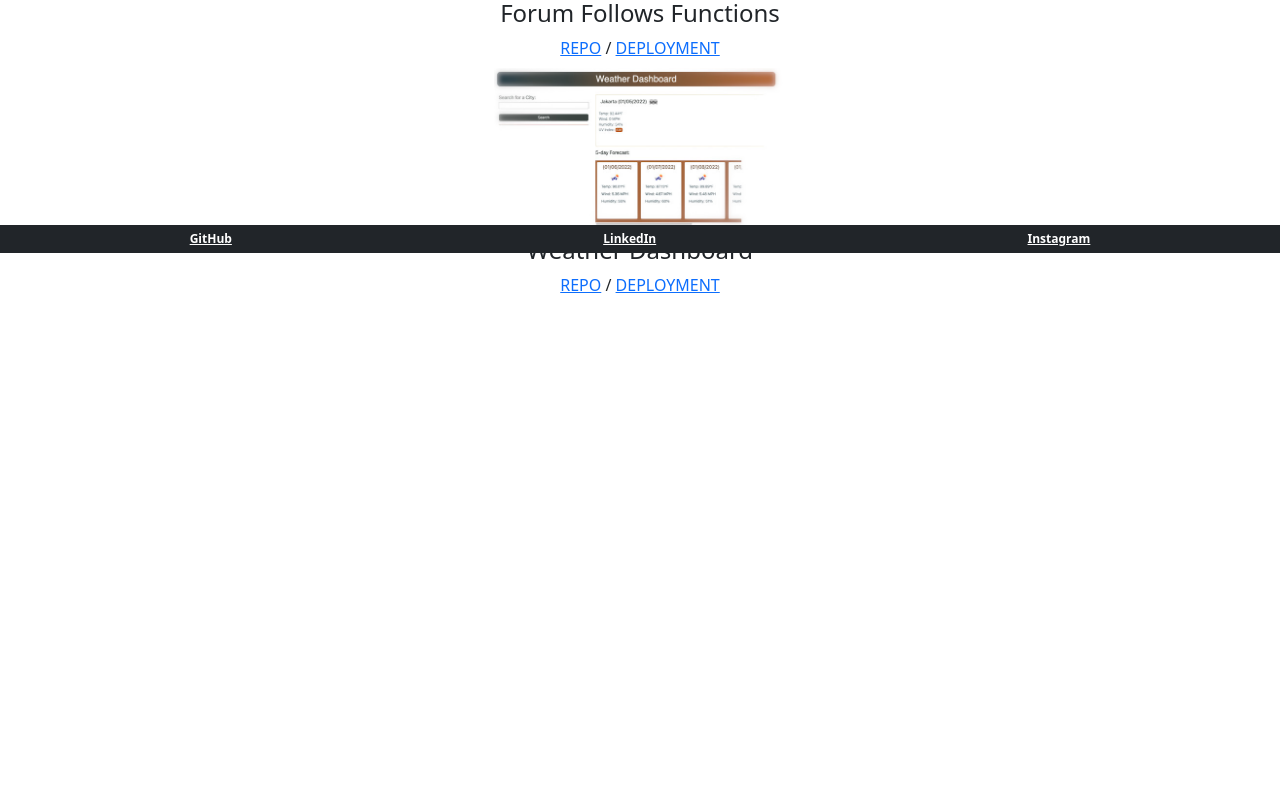
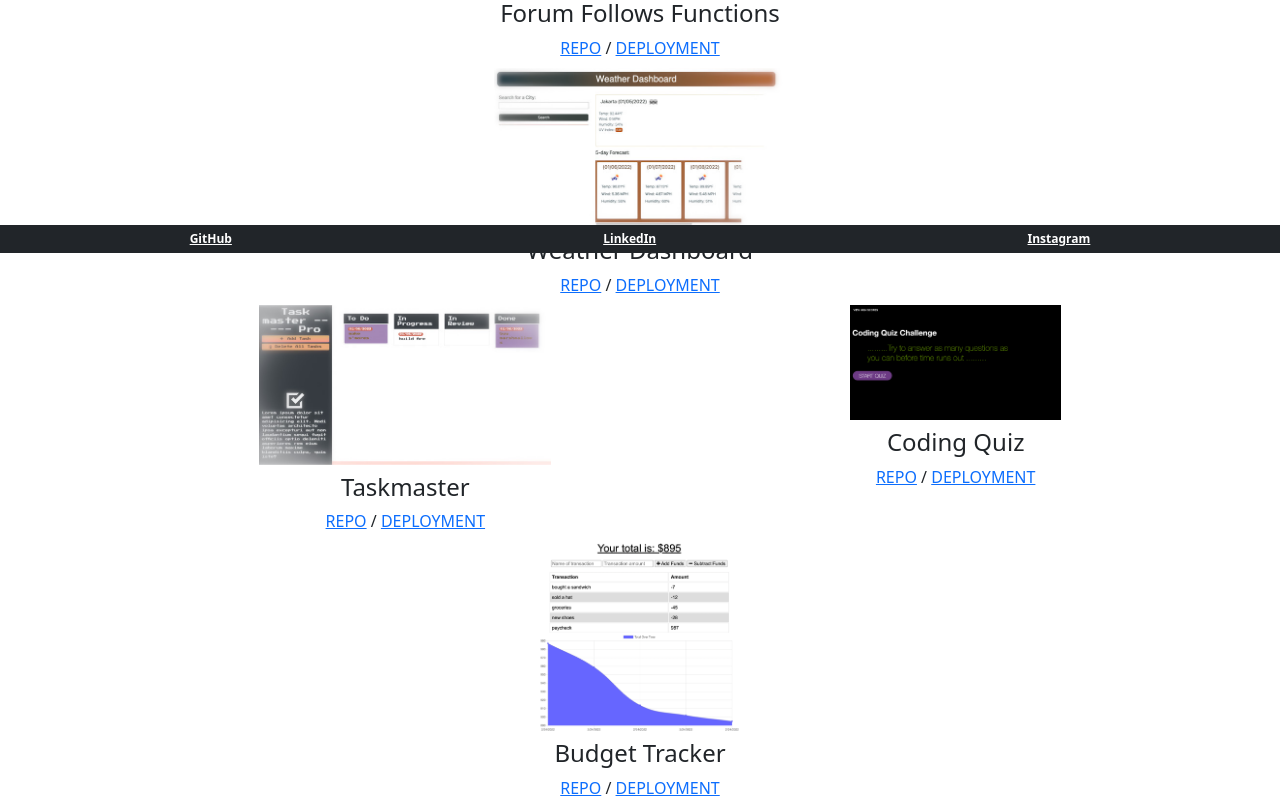
Before and after one commit to sihayah/portfoliofolio, a React (Create React App) app: page /portfolio in a window 1280 px wide. Shown: the part 547-1347 px from the top of the page. Before the commit the page ends 844 px from the top, so only its background shows below. Built offline with nearby package versions, Linux system fonts and the light colour scheme.

Commit message:
add more projects to project arr

```diff
--- a/src/pages/Portfolio.js
+++ b/src/pages/Portfolio.js
@@ -6,7 +6,7 @@ const Portfolio = () => {
             title: "Pet Project",
             file: "pet-project.PNG",
             repo: "https://github.com/mkohn4/pet-project",
-            deployment: "https://warm-springs-61498.herokuapp.com/post/1"
+            deployment: "https://warm-springs-61498.herokuapp.com/"
         },
         {
             title: "Forum Follows Functions",
@@ -19,13 +19,32 @@ const Portfolio = () => {
             file: "weather-dashboard.JPEG",
             repo: "https://github.com/sihayah/weather-dashboard",
             deployment: "https://sihayah.github.io/weather-dashboard/"
-        }
+        },
+        {
+            title: "Taskmaster",
+            file: "taskmaster.JPEG",
+            repo: "https://github.com/sihayah/taskmaster-pro",
+            deployment: "https://github.com/sihayah/taskmaster-pro/deployments/activity_log?environment=github-pages"
+        },
+        {
+            title: "Coding Quiz",
+            file: "coding-quiz.jpg",
+            repo: "https://github.com/sihayah/coding-quiz",
+            deployment: "https://github.com/sihayah/coding-quiz/deployments/activity_log?environment=github-pages"
+        },
+        {
+            title: "Budget Tracker",
+            file: "budget-tracker.png",
+            repo: "https://github.com/sihayah/budget-tracker",
+            deployment: "https://blooming-plains-15476.herokuapp.com/"
+        },
     ];
     return (
         <div className="img-container d-flex flex-row">
             {projects.map ((project) => (
-                <div className="project-container d-flex flex-column">
-                    <img src={require(`../assets/landings/${project.file}`)} alt={project.title} className="align-self-center"></img>
+                <div className="project-container d-flex flex-column" key={project.title}>
+                    <img src={require(`../assets/landings/${project.file}`)} alt={project.title} className="align-self-center"
+                    ></img>
                     <h4>{project.title}</h4>
                     <span>
                         <a href={project.repo}>REPO</a>
--- a/src/pages/Resume.js
+++ b/src/pages/Resume.js
@@ -8,7 +8,7 @@ const Resume = () => {
 
                 <a href="../../Resume.pdf">
                     download my resume here:
-                    <img src={pdfIcon} /></a>
+                    <img src={pdfIcon} alt="pdf icon"/></a>
             </span>
             <span className="skills p-2">
 
```
Also changed, not shown: src/assets/landings/budget-tracker.png (added).
